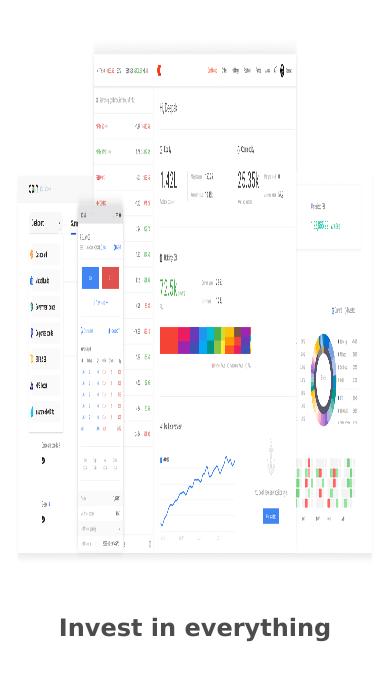
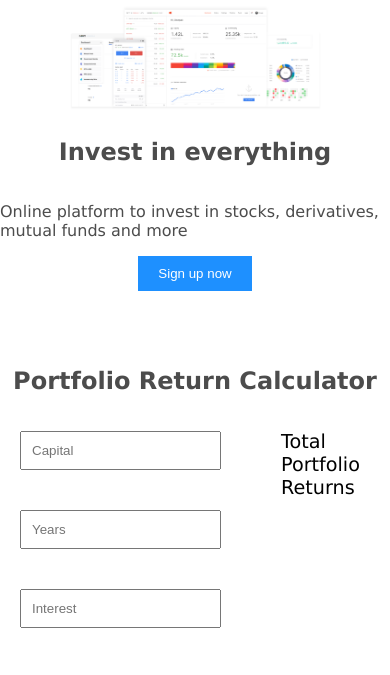
Before and after one commit to anuragbhardwaj13/Assignment1ZerodhaLanding, a plain HTML site: page index.html in a window 390 px wide. Shown: the part 145-820 px from the top of the page. Drawn offline with Linux system fonts and the light colour scheme.

Commit message:
image responsiveness done

```diff
--- a/style.css
+++ b/style.css
@@ -44,7 +44,8 @@ hr {
   text-align: center;
 }
 .center-image img {
-  height: 70vh;
+  height: auto;
+  width: 70vw;
   max-width: 100vw;
 }
 .bottom {
```
